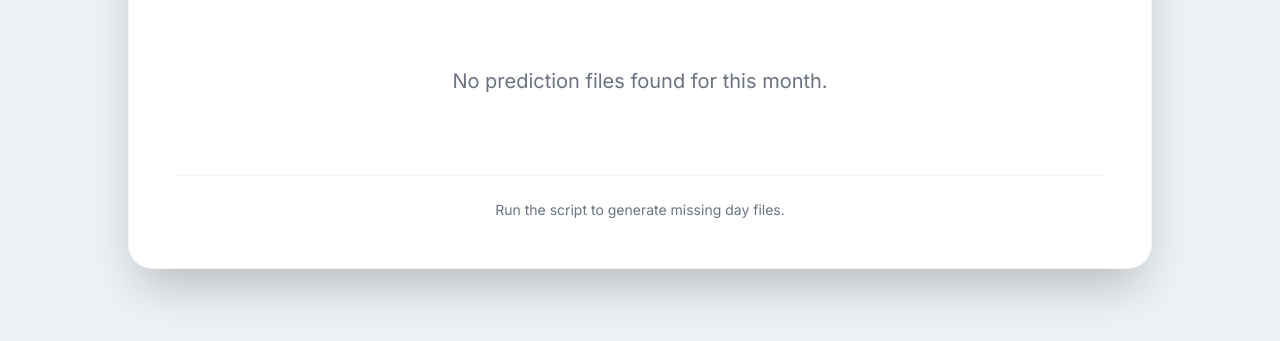
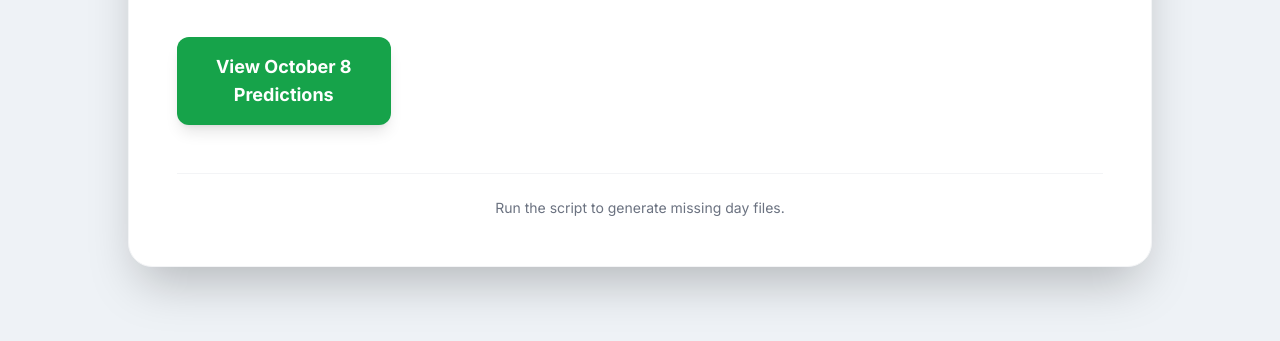
Before and after one commit to aidasez/aiaigam2, a plain HTML site: page index.html in a window 1280 px wide. Shown: the part 337-678 px from the top of the page. Drawn offline with nearby package versions, Linux system fonts and the light colour scheme.

Commit message:
Auto-generated index file update 2025-10-08 21:35:05.899845

```diff
--- a/index.html
+++ b/index.html
@@ -21,7 +21,11 @@
 
         <!-- Responsive Button Grid (4 columns for desktop, 2 for tablet, 1 for mobile) -->
         <div class="grid grid-cols-1 sm:grid-cols-2 lg:grid-cols-4 gap-6">
-            <p class="text-center col-span-full text-gray-500 text-xl py-8">No prediction files found for this month.</p>
+
+        <a href="2025-10-08\08_predictions.html" class="w-full py-4 px-6 bg-green-600 hover:bg-green-700 text-white font-bold text-lg rounded-xl shadow-lg transition duration-300 transform hover:scale-[1.03] focus:outline-none focus:ring-4 focus:ring-green-300 text-center">
+            View October 8 Predictions
+        </a>
+
         </div>
 
         <footer class="mt-12 text-center text-sm text-gray-500 pt-6 border-t border-gray-100">
```
